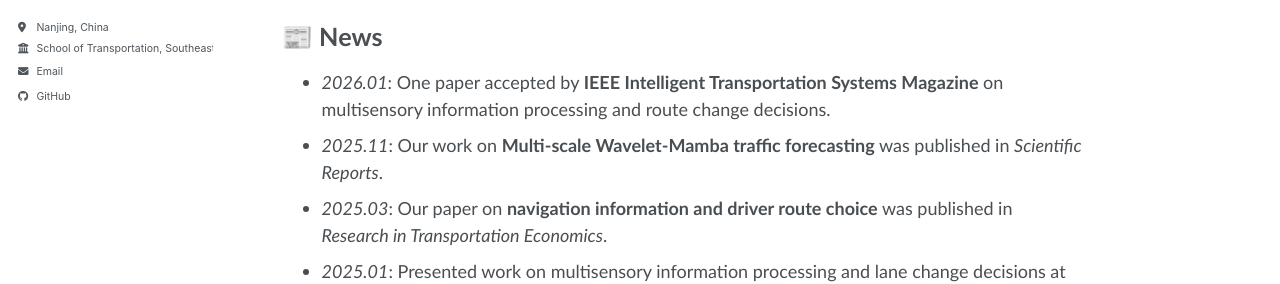
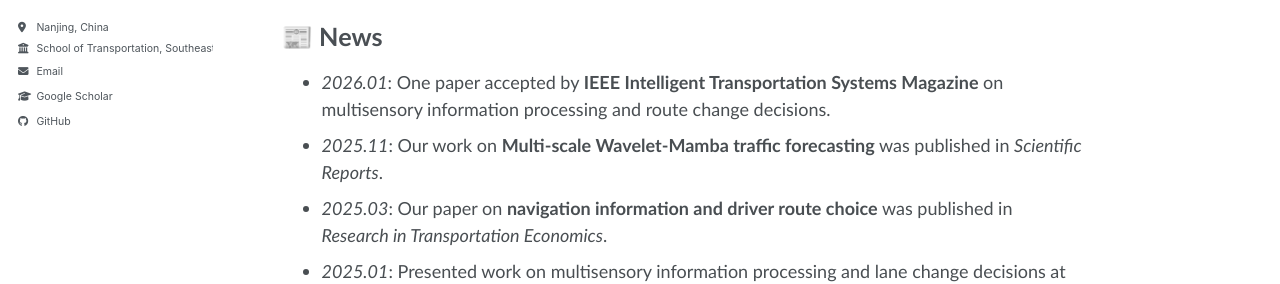
Before and after one commit to lwhgxnn/lwhgxnn.github.io, a Jekyll site: the page built from _pages/about.md, in a window 1280 px wide. Shown: the part 416-700 px from the top of the page. Built offline with Jekyll 4.4.1, drawn with Linux system fonts in a browser that asks for light colours; a script bundle is joined from its source files by our own code; library files that are not in the unit come from our copies.

Commit message:
Add Google Scholar profile link

```diff
--- a/_config.yml
+++ b/_config.yml
@@ -35,7 +35,7 @@ author:
   # Academic websites
   academia         : # URL
   arxiv            : # URL - Update with the correct link to your profile
-  googlescholar    :
+  googlescholar    : "https://scholar.google.com/citations?user=cUV9ZogAAAAJ&hl=zh-CN"
   inspire-hep      : # URL
   impactstory      : # URL
   orcid            :
--- a/_includes/author-profile.html
+++ b/_includes/author-profile.html
@@ -45,7 +45,7 @@
         <li><a href="{{ author.arxiv }}"><i class="ai ai-arxiv ai-fw icon-pad-right"></i>arXiv</a></li>
       {% endif %}
       {% if author.googlescholar %}
-        <li><a href="{{ author.googlescholar }}"><i class="ai ai-google-scholar ai-fw icon-pad-right"></i>Google Scholar</a></li>
+        <li><a href="{{ author.googlescholar }}"><i class="fas fa-fw fa-graduation-cap icon-pad-right" aria-hidden="true"></i>Google Scholar</a></li>
       {% endif %}
       {% if author.inspire-hep %}
         <li><a href="{{ author.inspire-hep }}"><i class="ai ai-inspire ai-fw icon-pad-right"></i>INSPIRE-HEP</a></li>
```
